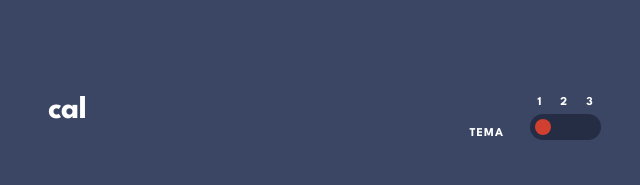
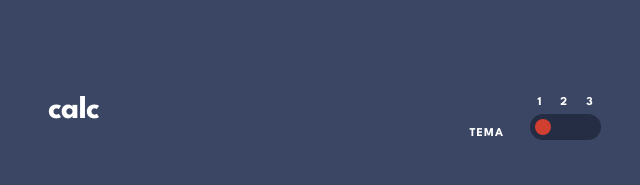
Before and after one commit to dogasvs/hesap-makinesi, a plain HTML site: page index.html in a window 1280 px wide. Shown: the top 185 px of the page, 319-959 px from the left. Drawn offline with Linux system fonts and the light colour scheme.

Commit message:
calı calc yaptım

```diff
--- a/index.html
+++ b/index.html
@@ -16,7 +16,7 @@
     <div class="calc">
 
       <div class="head">
-        <h4>cal</h4>
+        <h4>calc</h4>
         <div class="mode">
           <p>TEMA</p>
           <div class="choice">
```
